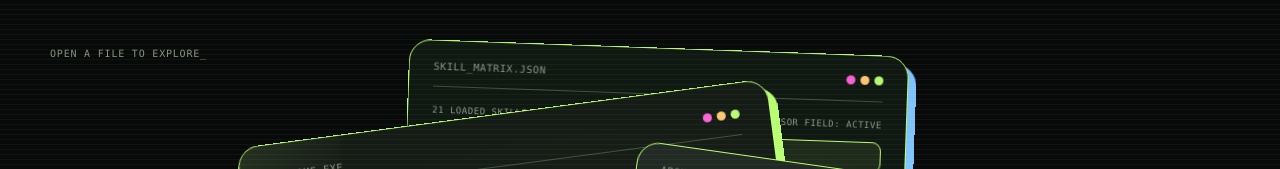
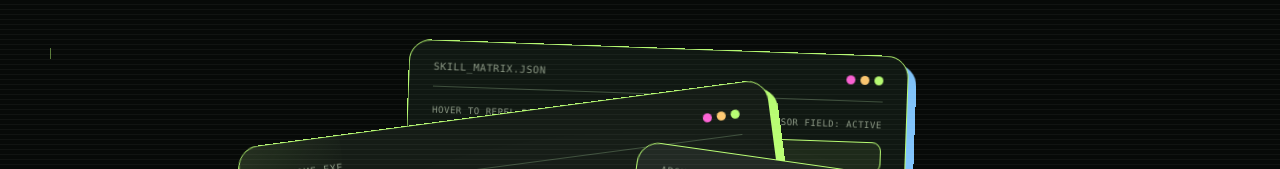
Before and after one commit to kellywsq03/kelly_web, a React (Vite) app: page / in a window 1280 px wide. Shown: the top 169 px of the page. Built offline with nearby package versions, Linux system fonts and the light colour scheme.

Commit message:
type out instructions at top left of screen

```diff
--- a/src/components/BootScreen.jsx
+++ b/src/components/BootScreen.jsx
@@ -95,16 +95,16 @@ function SkillPills({ active, sorted, onSort }) {
           const deltaX = centerX - pointer.x;
           const deltaY = centerY - pointer.y;
           const distance = Math.hypot(deltaX, deltaY);
-          if (distance < 130) {
-            const force = (130 - distance) / 130 * 1.25;
+          if (distance < 185) {
+            const force = (185 - distance) / 185 * 4.2;
             particle.vx += deltaX / Math.max(distance, 1) * force;
             particle.vy += deltaY / Math.max(distance, 1) * force;
           }
         }
 
-        particle.vy += .2;
-        particle.vx *= .98;
-        particle.vy *= .985;
+        particle.vy += .075;
+        particle.vx *= .992;
+        particle.vy *= .994;
         particle.x += particle.vx;
         particle.y += particle.vy;
 
@@ -160,7 +160,7 @@ function SkillPills({ active, sorted, onSort }) {
   }, [active, sorted]);
 
   return <>
-    <button className="skill-sort-button" type="button" onClick={onSort}>{sorted ? 'enable gravity // scatter pills' : 'sort pills // disable gravity'}</button>
+    <button className="skill-sort-button" type="button" onClick={onSort}>{sorted ? 'scatter pills' : 'sort pills'}</button>
     <div className={`skill-pills ${sorted ? 'is-sorted' : ''}`} ref={arenaRef}>
       {skillMatrix.map(([skill, category], index) => <span className={`skill-pill is-${category}`} ref={(node) => { pillRefs.current[index] = node; }} key={skill}>{skill}</span>)}
     </div>
@@ -272,7 +272,7 @@ export default function BootScreen({ onOpenTerminal }) {
         >
           <div className="window-bar"><span>skill_matrix.json</span><span className="window-lights" aria-hidden="true"><i /><i /><i /></span></div>
           <div className="skills-body">
-            <div className="skills-title"><span>21 loaded skills</span><span>cursor field: active</span></div>
+            <div className="skills-title"><span>Hover to repel pills</span><span>cursor field: active</span></div>
             <SkillPills active={openWindow === 'skills'} sorted={skillsSorted} onSort={(event) => { event.stopPropagation(); setSkillsSorted((sorted) => !sorted); }} />
           </div>
         </article>
--- a/src/styles/BootScreen.css
+++ b/src/styles/BootScreen.css
@@ -13,6 +13,23 @@
   font: 10px var(--mono);
   letter-spacing: .08em;
   text-transform: uppercase;
+  overflow: hidden;
+  width: 0;
+  border-right: 1px solid var(--green);
+  white-space: nowrap;
+  animation: type-folder-hint 5.6s steps(25) infinite, blink-folder-caret .75s steps(2) infinite;
+}
+
+@keyframes type-folder-hint {
+  0%, 12% { width: 0; }
+
+  50%, 76% { width: 25ch; }
+
+  100% { width: 0; }
+}
+
+@keyframes blink-folder-caret {
+  50% { border-color: transparent; }
 }
 
 .desktop-folder {
```
